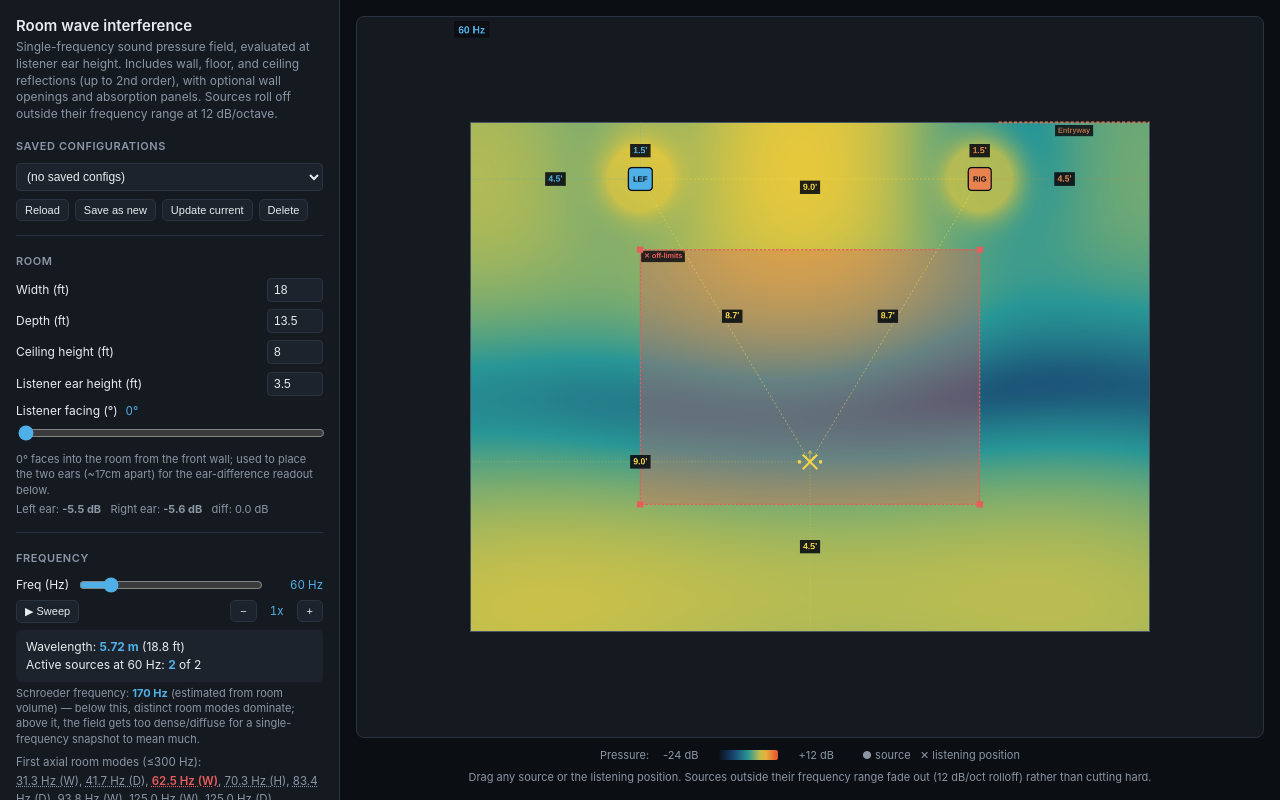
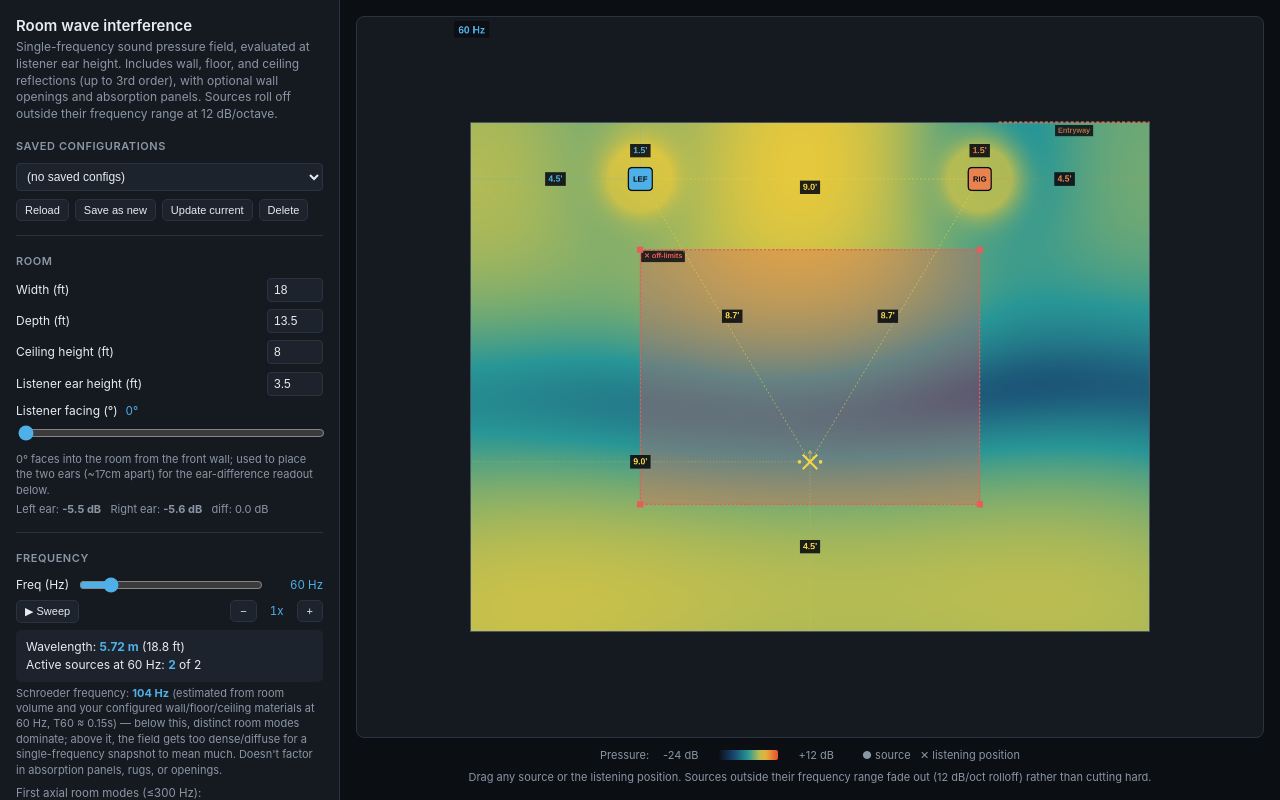
Before and after one commit to SeanDrozd/Modal, a plain HTML site: page src/modal.html in a window 1280 px wide. Drawn offline with Linux system fonts and the light colour scheme.

Commit message:
Add source/panel reordering, fix stereo-triangle logic, estimate T60 from materials, refresh README
- Sources and absorption panels can now be reordered (up/down buttons)
  in their sidebar lists.
- The stereo-triangle guide on the map previously only drew when there
  were exactly 2 sources total, so it silently disappeared the moment
  any sub was added. Replaced with an explicit "Front L/R" checkbox
  per source (isMain flag) so the triangle tracks whichever two
  sources are actually marked as the front pair, regardless of how
  many other sources exist. Old presets migrate automatically (first
  two sources become the mains, matching the previous behavior).
- Fixed a horizontal-scrollbar layout bug where several sidebar rows
  (listener facing, floor reflectivity, reflection order, grid
  resolution, opening amount) overflowed the sidebar width. Widened
  the sidebar slightly and moved long-label rows to a stacked layout
  (label+value on one line, full-width control below) instead of
  cramming everything onto one line with the value pinned far right.
- Added estimatedT60(), which computes reverberation time via Sabine's
  formula from the room's actual configured wall/floor/ceiling
  materials, replacing the previous fixed T60=0.4s default used for
  the Schroeder frequency estimate. Frequency-dependent, since the
  materials themselves are. 7 new tests.
- Rewrote README.md to reflect the full current feature set and add a
  "How it works" section explaining the underlying physics (image-source
  reflections, field summation, absorption modeling, Schroeder/T60),
  plus an explicit "what isn't modeled" section.

```diff
--- a/src/modal.html
+++ b/src/modal.html
@@ -137,7 +137,7 @@
 
 <div id="sidebar">
   <h1>Room wave interference</h1>
-  <p class="subtitle">Single-frequency sound pressure field, evaluated at listener ear height. Includes wall, floor, and ceiling reflections (up to 2nd order), with optional wall openings and absorption panels. Sources roll off outside their frequency range at 12 dB/octave.</p>
+  <p class="subtitle">Single-frequency sound pressure field, evaluated at listener ear height. Includes wall, floor, and ceiling reflections (up to 3rd order), with optional wall openings and absorption panels. Sources roll off outside their frequency range at 12 dB/octave.</p>
 
   <div class="section">
     <div class="section-title">Saved configurations</div>
@@ -2292,13 +2292,17 @@
 
   const axialModes = RoomPhysics.axialModes;
   const schroederFrequency = RoomPhysics.schroederFrequency;
+  const estimatedT60 = RoomPhysics.estimatedT60;
 
   function updateSchroederInfo(){
-    const fs = schroederFrequency(room);
+    const t60 = estimatedT60(room, freq, physicsCtx());
+    const fs = schroederFrequency(room, t60);
     const el = document.getElementById('schroederInfo');
     el.innerHTML = `Schroeder frequency: <b style="color:var(--accent)">${fs.toFixed(0)} Hz</b> ` +
-      `(estimated from room volume) &mdash; below this, distinct room modes dominate; above it, ` +
-      `the field gets too dense/diffuse for a single-frequency snapshot to mean much.`;
+      `(estimated from room volume and your configured wall/floor/ceiling materials at ${freq} Hz, ` +
+      `T60 &asymp; ${t60.toFixed(2)}s) &mdash; below this, distinct room modes dominate; above it, ` +
+      `the field gets too dense/diffuse for a single-frequency snapshot to mean much. Doesn't factor ` +
+      `in absorption panels, rugs, or openings.`;
   }
 
   function updateModalInfo(){
--- a/src/room-physics.js
+++ b/src/room-physics.js
@@ -400,6 +400,54 @@
     return modes;
   }
 
+  // ---- Reverberation time (T60) estimate, via Sabine's formula ----
+  // T60 = 0.161 * V / A (metric: V in m^3, A in metric sabins/m^2), where A is
+  // the room's total absorption: area x absorption-coefficient, summed over
+  // all 6 surfaces. Each surface's absorption coefficient is 1 - R^2, where R
+  // is the amplitude/pressure reflection coefficient this module already uses
+  // everywhere else (boundaryOps etc.) -- squaring it converts to power/energy
+  // absorption, which is what Sabine's formula is defined in terms of.
+  // Frequency-dependent, since wall/ceiling materials are (see
+  // wallMaterialReflectAtFreq) -- callers pick whichever frequency matters to
+  // them (e.g. the frequency currently on screen).
+  // Deliberately room-construction-level only: doesn't factor in absorption
+  // panels, rugs, or openings, which are localized area patches rather than
+  // whole-surface properties. That's a real accuracy gap versus a true T60
+  // measurement (as is the whole Sabine model, which itself assumes diffuse,
+  // evenly-distributed absorption) -- treat this as a real improvement over a
+  // fixed guess, not a substitute for measurement.
+  // ctx: { wallReflect, floorReflect, wallMaterials, ceilingMaterial } -- same
+  // shape as boundaryOps' ctx (a subset of it is fine; only these fields are read).
+  function estimatedT60(room, freqForAbsorption, ctx){
+    const { wallReflect, wallMaterials, ceilingMaterial } = ctx;
+    const floorReflect = ctx.floorReflect ?? wallReflect;
+    const ceilingFromMaterial = ceilingMaterial ? wallMaterialReflectAtFreq(ceilingMaterial, freqForAbsorption) : null;
+    const ceilingReflect = ceilingFromMaterial ?? wallReflect;
+    function wallReflectFor(wallName){
+      const material = wallMaterials && wallMaterials[wallName];
+      const fromMaterial = material ? wallMaterialReflectAtFreq(material, freqForAbsorption) : null;
+      return fromMaterial ?? wallReflect;
+    }
+    const w = room.w, d = room.d, h = room.h;
+    const surfaces = [
+      { area: d*h, reflect: wallReflectFor('left') },
+      { area: d*h, reflect: wallReflectFor('right') },
+      { area: w*h, reflect: wallReflectFor('front') },
+      { area: w*h, reflect: wallReflectFor('back') },
+      { area: w*d, reflect: floorReflect },
+      { area: w*d, reflect: ceilingReflect }
+    ];
+    let totalAbsorptionFt2 = 0;
+    for(const s of surfaces){
+      const alpha = 1 - s.reflect * s.reflect;
+      totalAbsorptionFt2 += s.area * alpha;
+    }
+    const totalAbsorptionM2 = totalAbsorptionFt2 * (FT_TO_M ** 2);
+    const volumeM3 = (w * d * h) * (FT_TO_M ** 3);
+    if(totalAbsorptionM2 <= 0 || volumeM3 <= 0) return 0;
+    return 0.161 * volumeM3 / totalAbsorptionM2;
+  }
+
   // ---- Schroeder frequency ----
   // The crossover between "discrete, individually-identifiable room modes"
   // (below f_s) and "statistically dense/diffuse reverberant field" (above f_s),
@@ -408,8 +456,10 @@
   // that a single-frequency room-mode visualization stops being a meaningful
   // diagnostic — the response is no longer dominated by a few distinct peaks/
   // nulls, so there's little point extending a room-mode tool's range past it.
-  // T60 (reverberation time) isn't measured by this tool, so a typical
-  // untreated-to-lightly-treated small/medium room value is assumed by default.
+  // T60 (reverberation time) isn't measured by this tool -- pass one in (e.g.
+  // from estimatedT60 above) when you have real wall/ceiling/floor data to
+  // work with; a typical untreated-to-lightly-treated small/medium room value
+  // is assumed by default when the caller doesn't have one.
   function schroederFrequency(room, t60Seconds){
     const t60 = t60Seconds ?? 0.4;
     const volumeM3 = (room.w * room.d * room.h) * (FT_TO_M ** 3);
@@ -678,6 +728,7 @@
     computeFieldAtPoint,
     fieldDbAtPoint,
     axialModes,
+    estimatedT60,
     schroederFrequency,
     earPositions,
     fieldDbAtEars,
```
Also changed, not shown: src/room-physics.test.js (+57 -0 lines), README.md.
